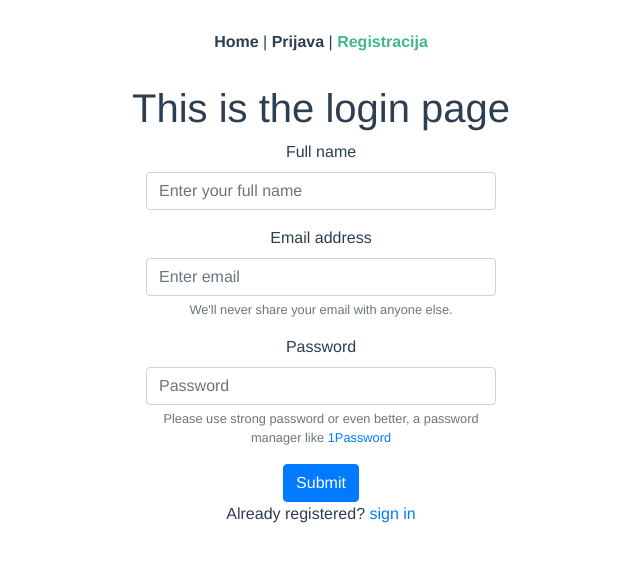
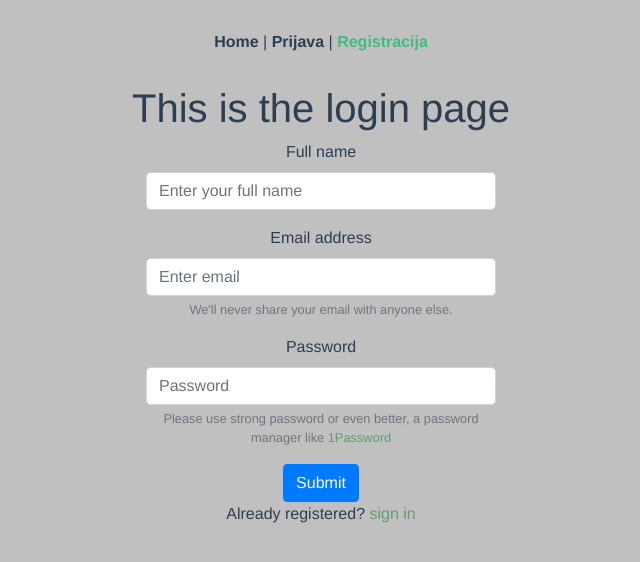
Before and after one commit to KristijanCetina/fipugram, a Vue app: page /signup in a window 1280 px wide. Shown: the top 562 px of the page, without its empty margins (319-959 px from the left). Built offline with nearby package versions, Linux system fonts and the light colour scheme.

Commit message:
add global css

```diff
--- /dev/null
+++ b/src/assets/css/main.css
@@ -0,0 +1,7 @@
+body {
+    background-color: #c0c0c0;
+}
+
+a {
+    color: #5c9d72;
+}
--- a/src/main.js
+++ b/src/main.js
@@ -2,9 +2,11 @@ import Vue from 'vue'
 import App from './App.vue'
 import router from './router'
 
+import './assets/css/main.css';
+
 Vue.config.productionTip = false
 
 new Vue({
-  router,
-  render: h => h(App)
+    router,
+    render: h => h(App)
 }).$mount('#app')
```
Also changed, not shown: src/views/Signup.vue (+7 -4 lines).
